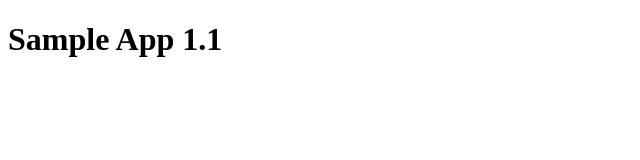
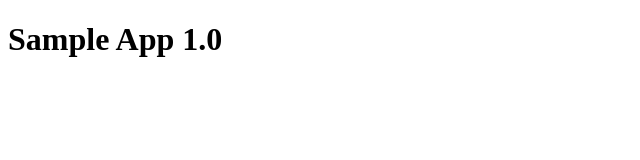
Before and after one commit to aj-dxb-84/sample-web-app, a plain HTML site: page index.html in a window 1280 px wide. Shown: the full height of the page, 0-640 px from the left. Drawn offline with Linux system fonts and the light colour scheme.

Commit message:
Update index.html

```diff
--- a/index.html
+++ b/index.html
@@ -7,6 +7,6 @@
   <title>Document</title>
 </head>
 <body>
-  <h1>Sample App 1.1</h1>
+  <h1>Sample App 1.0</h1>
 </body>
 </html>
```
